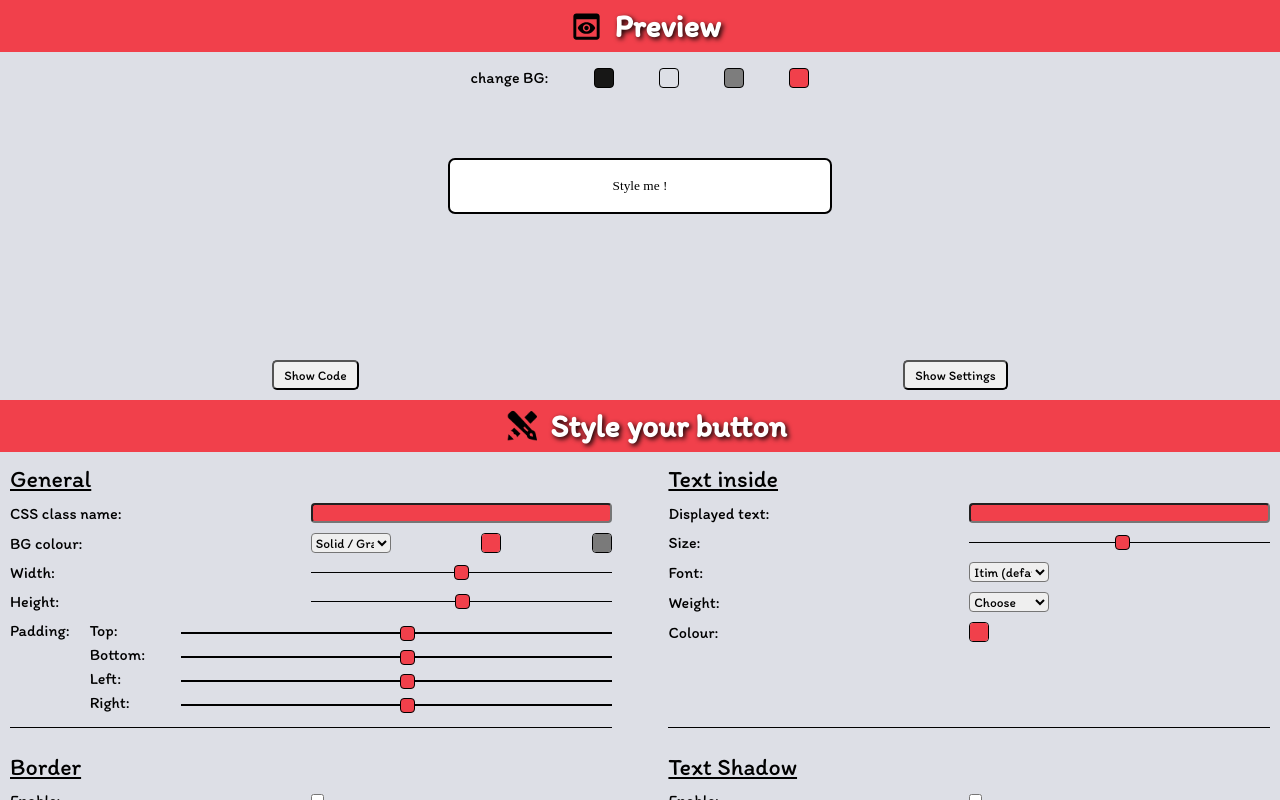
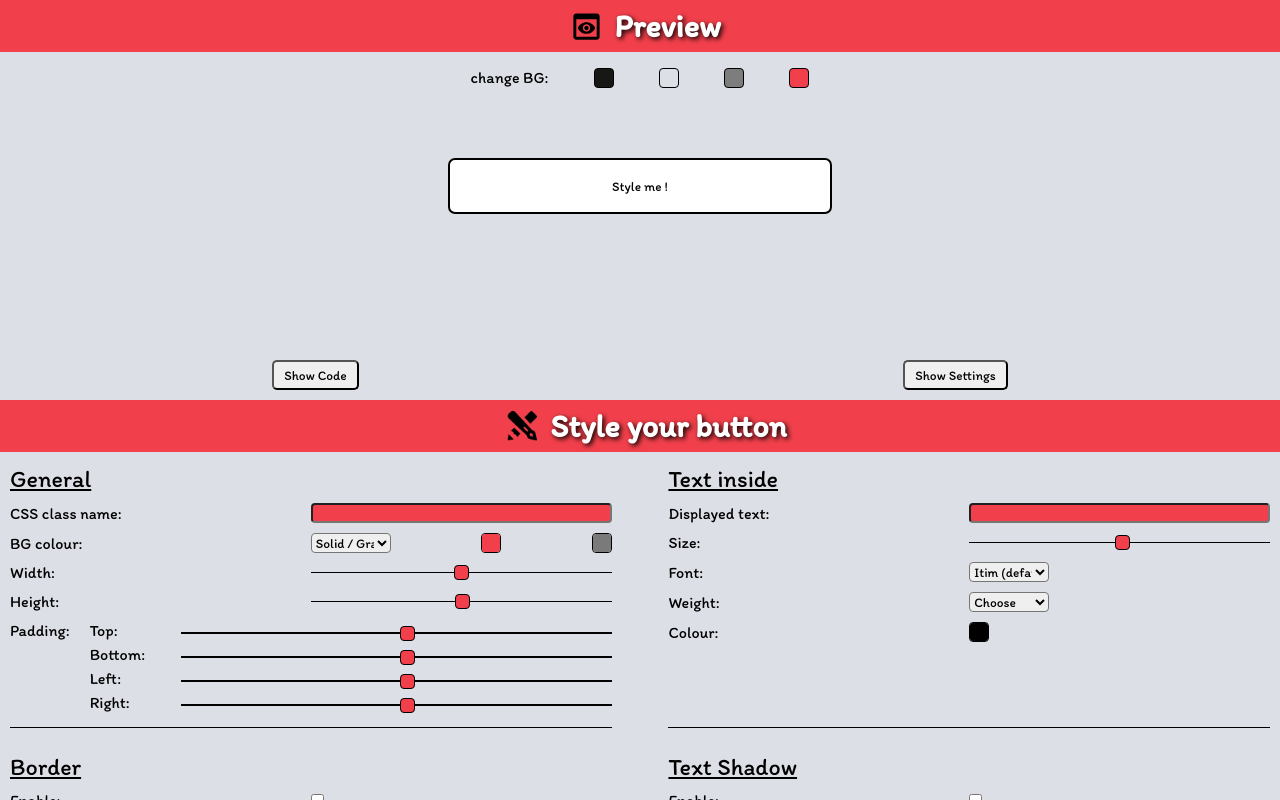
Before and after one commit to Eliswer/Button-generator, a React (Create React App) app in the folder button-generator/: page / in a window 1280 px wide. Built offline with nearby package versions, Linux system fonts and the light colour scheme.

Commit message:
fixed font colour not working

```diff
--- a/button-generator/src/components/ButtonPreview.jsx
+++ b/button-generator/src/components/ButtonPreview.jsx
@@ -27,6 +27,10 @@ function ButtonPreview({ bg, setBG }) {
   const newFontWeight = useSelector(
     (state) => state.textInside.weight
   )?.newWeightValue;
+
+  const newFontColour = useSelector(
+    (state) => state.textInside.colour
+  )?.newColour;
 
   /* General changes */
   const newBackgroundType = useSelector(
@@ -164,7 +168,8 @@ function ButtonPreview({ bg, setBG }) {
             borderRadius: borderRadius + "px",
             fontSize: newTextSize + "px",
             fontWeight: newFontWeight,
-            fontFamily: newFont + " " + "sans-serif",
+            fontFamily: `${newFont || "Itim"}` + "," + "sans-serif",
+            color: newFontColour,
             background: background,
             height: newHeight + "px",
             width: newWidth + "px",
--- a/button-generator/src/components/settings/TextInside.jsx
+++ b/button-generator/src/components/settings/TextInside.jsx
@@ -10,6 +10,7 @@ function TextInside() {
   const [font, setFont] = useState("Itim");
   const [size, setSize] = useState("16px");
   const [fontWeight, setfontWeight] = useState("");
+  const [fontColour, setfontColour] = useState("black");
 
   const dispatch = useDispatch();
 
@@ -36,6 +37,11 @@ function TextInside() {
     dispatch(
       textInsideActions.changeWeight({ newWeightValue: e.target.value })
     );
+  };
+
+  const handleFontColourChange = (e) => {
+    setfontColour(e.target.value);
+    dispatch(textInsideActions.changeColour({ newColour: e.target.value }));
   };
 
   return (
@@ -102,7 +108,8 @@ function TextInside() {
           <input
             type="color"
             className={"colour-choice"}
-            defaultValue={"#f1404b"}
+            defaultValue={fontColour}
+            onChange={handleFontColourChange}
           ></input>
         </div>
       </div>
```
